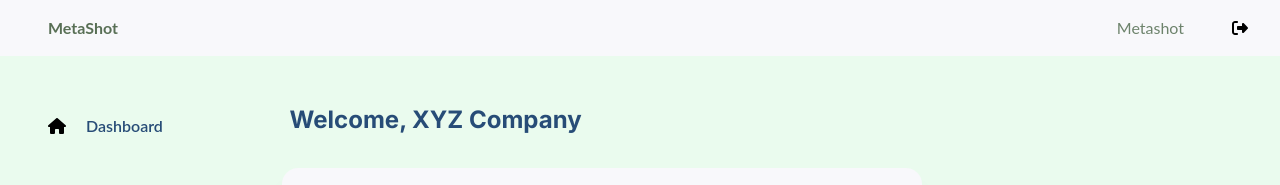
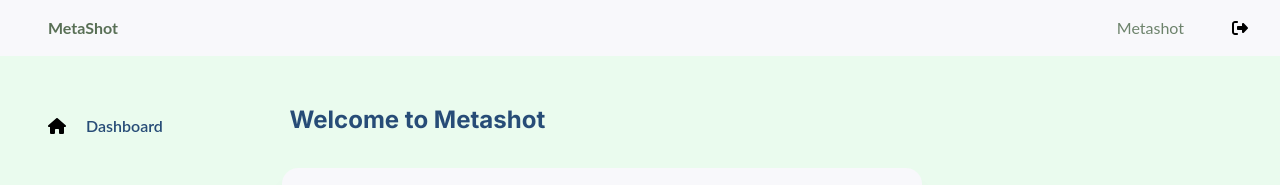
Before and after one commit to Shauryachaturvedimetashot/MetashotFrontendFinal, a Next.js app: page /Jobs in a window 1280 px wide. Shown: the top 185 px of the page. Built offline with nearby package versions, Linux system fonts and the light colour scheme; no server answers.

Commit message:
Update Centre.tsx

```diff
--- a/src/app/Jobs/Centre.tsx
+++ b/src/app/Jobs/Centre.tsx
@@ -73,7 +73,7 @@ const Centre: React.FC<CentreProps> = (props) => {
     <>
       <div className={`w-1/2 h-auto ${styles['container']}`}>
         <h1 className="text-2xl mb-4 font-[700] mt-12 ml-2" style={{ color: '#274C77' }}>
-          Welcome, {props.company}
+          Welcome to Metashot
         </h1>
         <div>
           <Link href="/InterviewForm">
```
